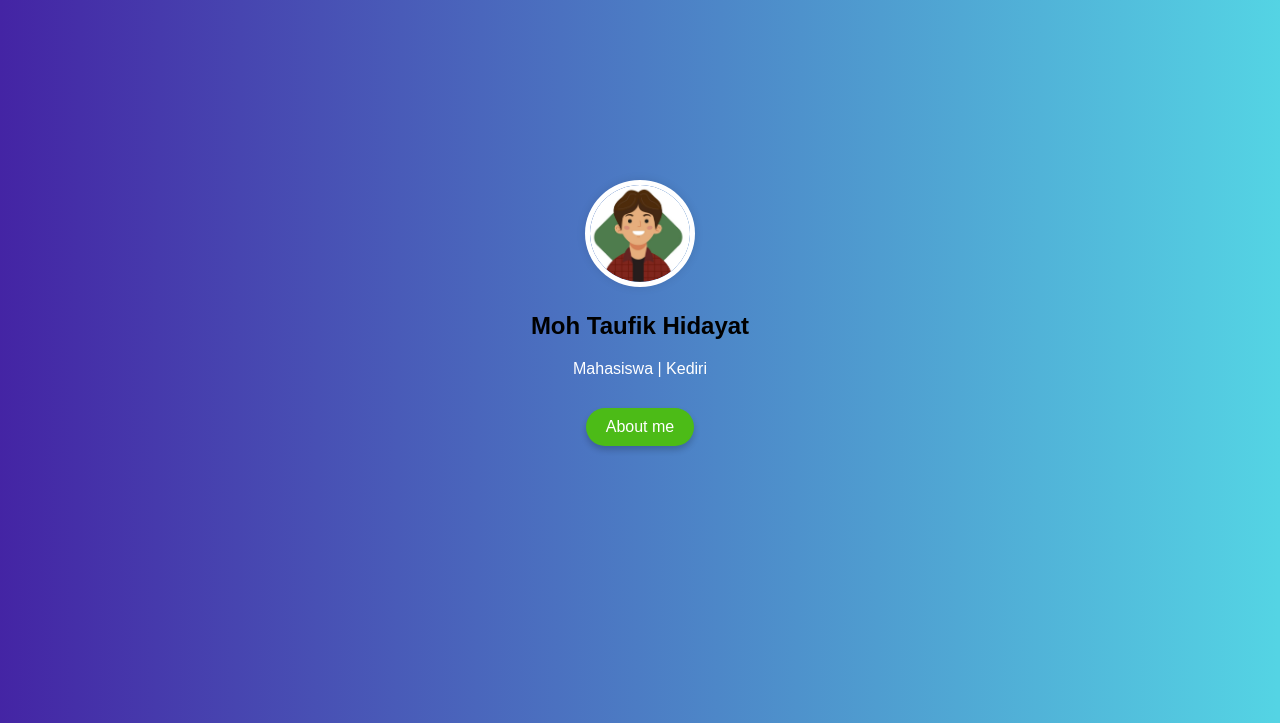
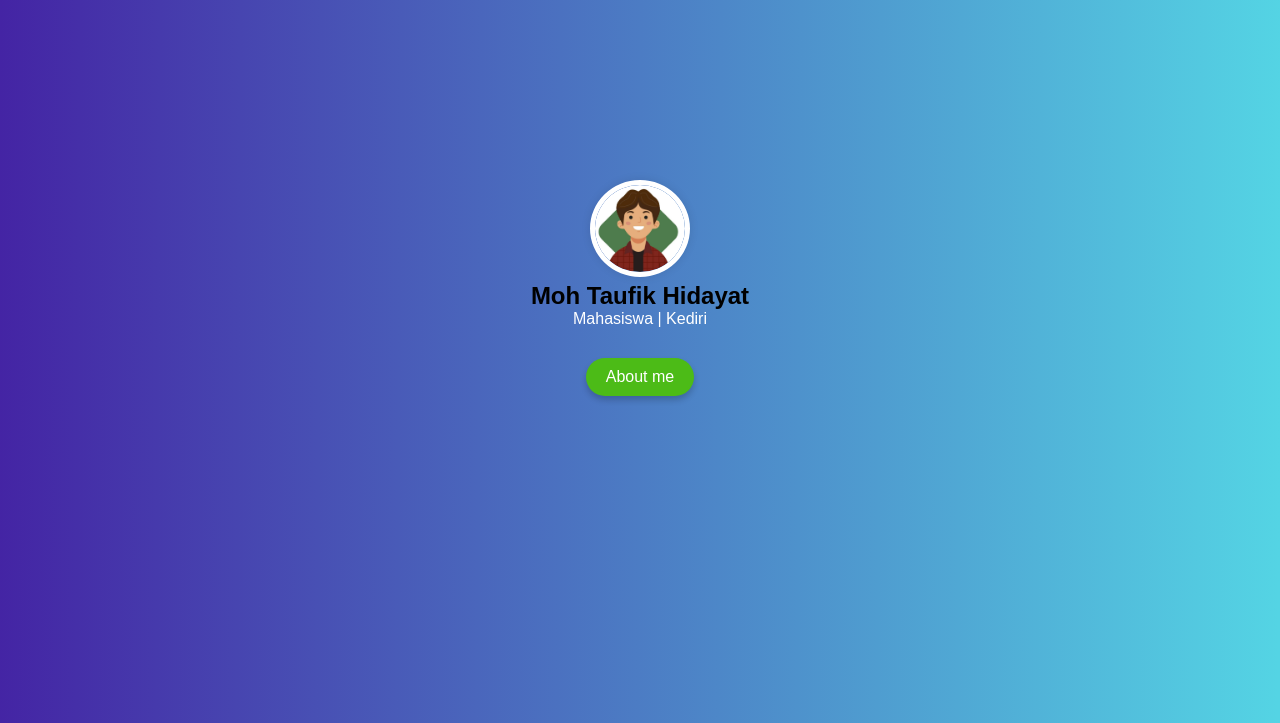
Before and after one commit to taufiikk/about-me, a plain HTML site: page index.html in a window 1280 px wide. Shown: the top 723 px of the page. Drawn offline with Linux system fonts and the light colour scheme.

Commit message:
update ketigaa

```diff
--- a/style.css
+++ b/style.css
@@ -1,7 +1,15 @@
+* {
+    margin: 0;
+    padding: 0;
+    box-sizing: border-box;
+}
+
+
 body{
     background-image: linear-gradient( 270.3deg,  rgba(84,212,228,1) 0.2%, rgba(68,36,164,1) 100% );
     font-family: 'Poppins', sans-serif;
     margin: 0;
+    padding: 0;
     /* overflow: hidden; */
 }
 
@@ -11,7 +19,7 @@ body{
     flex-direction: column;
     align-items: center;
     text-align: center;
-    height: 100vh;
+    min-height: 100vh;
 }
 
 .content p{
```
